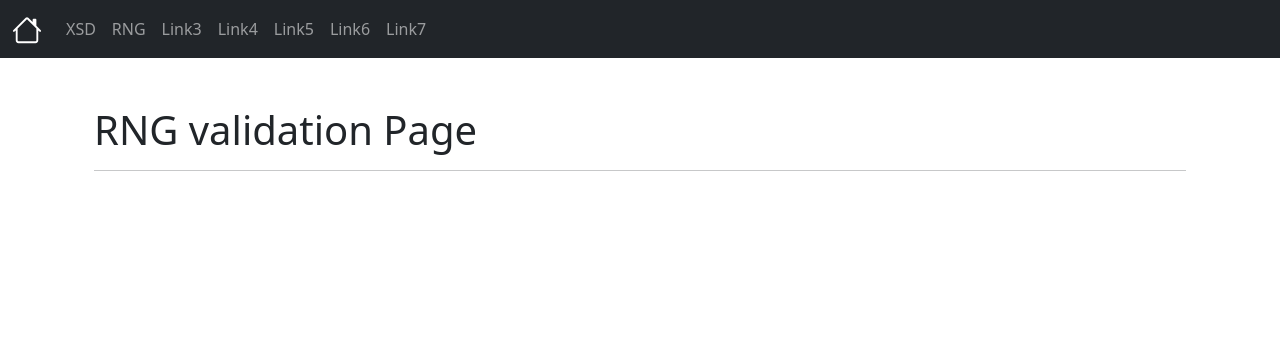
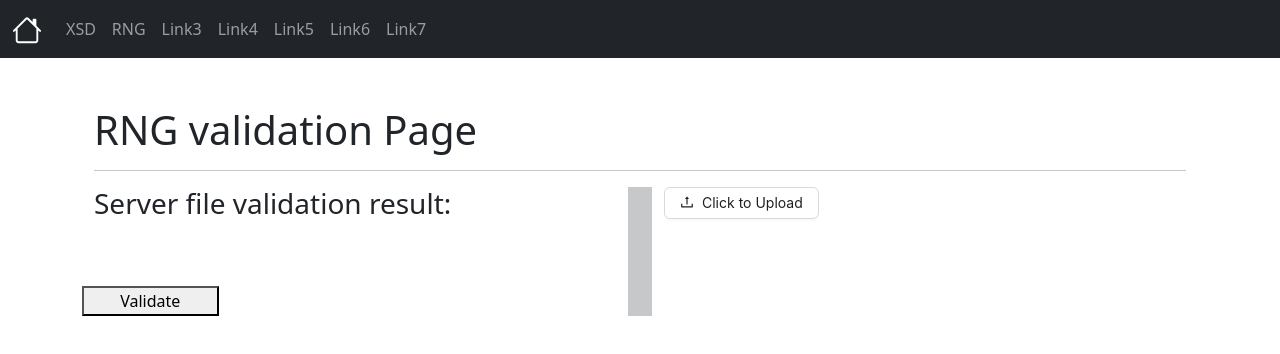
Before and after one commit to david-basic/IIS_Project_FE, a React (Create React App) app: page /rng in a window 1280 px wide. Shown: the top 354 px of the page. Built offline with nearby package versions, Linux system fonts and the light colour scheme.

Commit message:
RNG done

```diff
--- a/src/config/api-routes.ts
+++ b/src/config/api-routes.ts
@@ -3,9 +3,9 @@ export const routesParams = {
 };
 
 const api_routes = {
-
 	ROUTE_VALIDATION_XSD: `${routesParams.VALIDATION_API}/validators/xsdValidation`,
 	ROUTE_UPLOAD_FILE: `${routesParams.VALIDATION_API}/validators/fileUpload`,
+	ROUTE_VALIDATION_RNG: `${routesParams.VALIDATION_API}/validators/rngValidation`,
 };
 
 export default api_routes;
--- a/src/pages/RngValidPage.tsx
+++ b/src/pages/RngValidPage.tsx
@@ -1,11 +1,75 @@
-import React from "react";
+import { useState } from "react";
+import useHttp from "../hooks/use-http";
+import api_routes from "../config/api-routes";
+import { UploadOutlined } from "@ant-design/icons";
+import { Button, Upload, UploadProps, message } from "antd";
+
+const props: UploadProps = {
+	name: "uploadedXml",
+	action: api_routes.ROUTE_UPLOAD_FILE,
+	onChange(info) {
+		if (info.file.status !== "uploading") {
+			console.log(info.file, info.fileList);
+		}
+		if (info.file.status === "done") {
+			message.success(`${info.file.name} file uploaded successfully`);
+		} else if (info.file.status === "error") {
+			message.error(`${info.file.name} file upload failed.`);
+		}
+	},
+	maxCount: 1,
+};
+
 
 const RngValidPage = () => {
+    const [fileValidationResult, setFileValidationResult] = useState<any>();
+	const { sendRequest: validateFileRequest } = useHttp();
+
+	const validationHandler = () => {
+		const manageResponse = (responseData: any) => {
+			setFileValidationResult(responseData.validationResult.toString());
+		};
+
+		validateFileRequest(
+			{
+				url: api_routes.ROUTE_VALIDATION_RNG,
+			},
+			manageResponse.bind(null)
+		);
+	};
+
 	return (
-		<div className='container-fluid'>
-			<div className='h1'>RNG validation Page</div>
-			<hr />
-		</div>
+        <div className='container-fluid'>
+        <div className='h1'>RNG validation Page</div>
+        <hr />
+        <div className='row'>
+            <div className='col'>
+                <div className='row'>
+                    <h3>Server file validation result:</h3>
+                    <div className='alert'>{fileValidationResult}</div>
+                </div>
+                <div className='row mt-2'>
+                    <button onClick={validationHandler} className='w-25'>
+                        Validate
+                    </button>
+                </div>
+            </div>
+
+            <div className='vr'></div>
+
+            <div className='col'>
+                <div className='row'>
+                    <div className='row'>
+                        <Upload {...props}>
+                            <Button icon={<UploadOutlined />}>
+                                Click to Upload
+                            </Button>
+                        </Upload>
+                    </div>
+                </div>
+            </div>
+        </div>
+    </div>
 	);
 };
 
```
